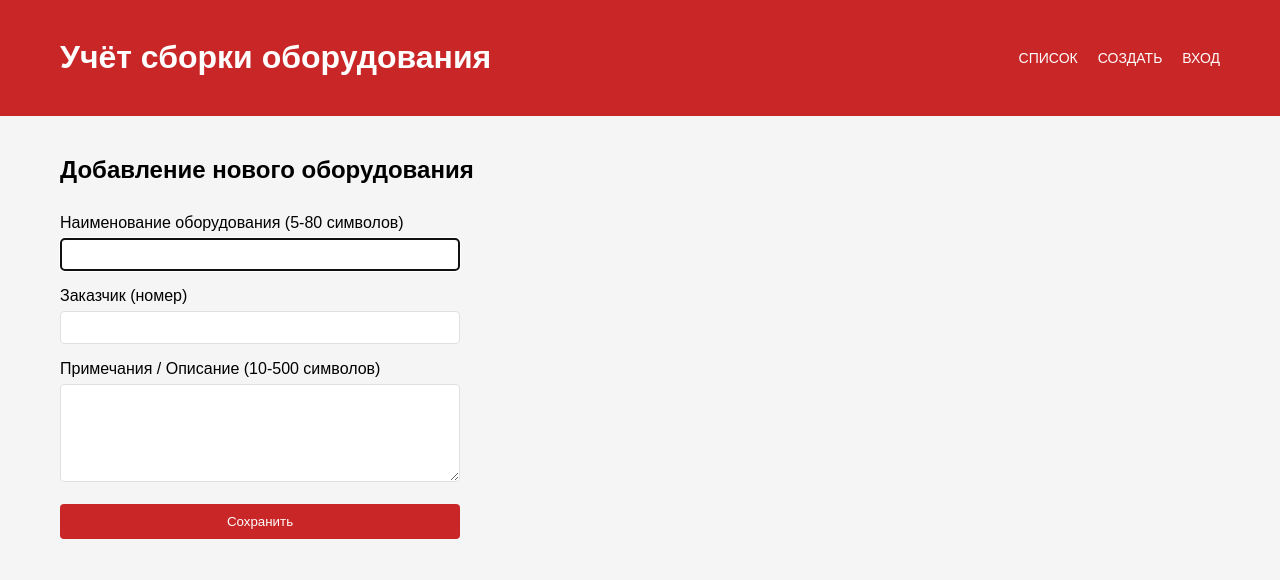
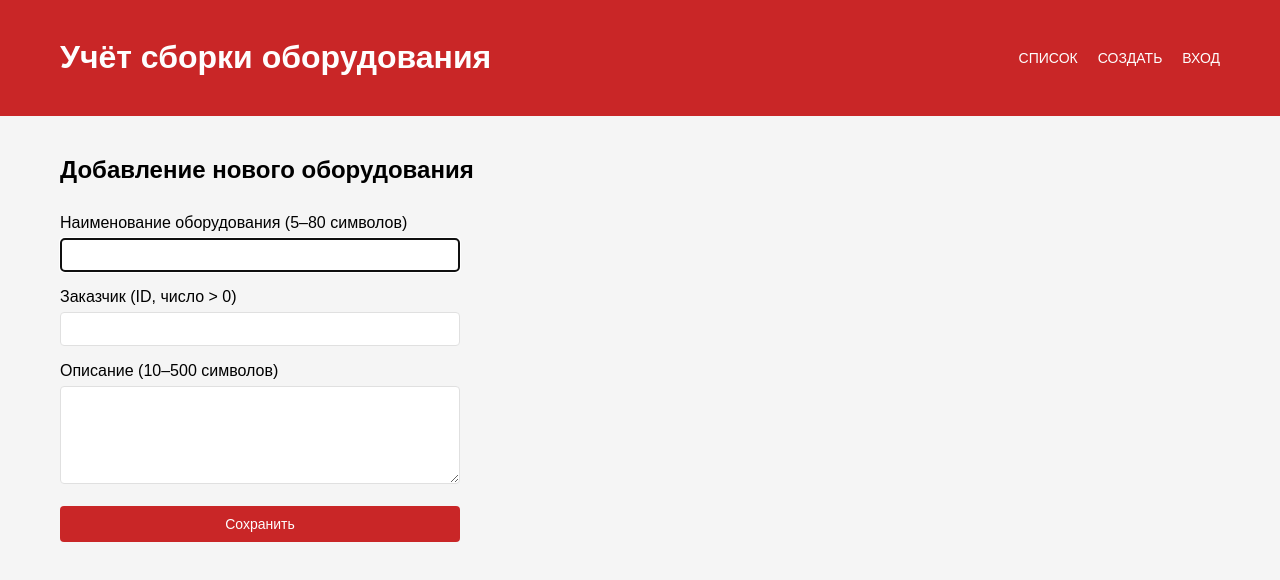
Before and after one commit to Belf-Befa/Gimazetdinova-K-R, a Vue app in the folder frontend/: page /new in a window 1280 px wide. Shown: the top 580 px of the page. Built offline with nearby package versions, Linux system fonts and the light colour scheme.

Commit message:
ЛР5: форма и список в памяти

```diff
--- a/frontend/src/pages/TicketNew.vue
+++ b/frontend/src/pages/TicketNew.vue
@@ -5,51 +5,52 @@ import { addItem } from '../ticketsStore.js'
 
 const router = useRouter()
 
-// Данные формы
-const form = ref({
+// Объект формы
+const newOrder = ref({
   title: '',
   siteId: '',
   description: ''
 })
 
-// Объект для хранения ошибок
+// Объект для ошибок
 const errors = ref({
   title: '',
   siteId: '',
   description: ''
 })
 
-// Функция сохранения
-function onCreate() {
+// Функция отправки формы
+function createOrder() {
+  // Сброс старых ошибок
   errors.value = { title: '', siteId: '', description: '' }
-
   let isValid = true
 
-  // Проверка темы
-  const cleanTitle = form.value.title.trim()
+  // Валидация темы
+  const cleanTitle = newOrder.value.title.trim()
   if (cleanTitle.length < 5 || cleanTitle.length > 80) {
-    errors.value.title = 'Тема: от 5 до 80 символов'
+    errors.value.title = 'Тема должна быть от 5 до 80 символов'
     isValid = false
   }
 
-  // Проверка номера/заказчика
-  if (!form.value.siteId || form.value.siteId <= 0) {
-    errors.value.siteId = 'Номер должен быть больше 0'
+  // Валидация siteId
+  const siteIdNum = Number(newOrder.value.siteId)
+  if (isNaN(siteIdNum) || siteIdNum <= 0 || !Number.isInteger(siteIdNum)) {
+    errors.value.siteId = 'ID должен быть целым числом больше 0'
     isValid = false
   }
 
-  // Проверка описания
-  const cleanDescription = form.value.description.trim()
-  if (cleanDescription.length < 10 || cleanDescription.length > 500) {
-    errors.value.description = 'Описание: от 10 до 500 символов'
+  // Валидация описания
+  const cleanDesc = newOrder.value.description.trim()
+  if (cleanDesc.length < 10 || cleanDesc.length > 500) {
+    errors.value.description = 'Описание должно быть от 10 до 500 символов'
     isValid = false
   }
 
   if (!isValid) return
 
-  addItem(cleanTitle, Number(form.value.siteId), cleanDescription)
+  addItem(cleanTitle, siteIdNum, cleanDesc)
 
-  form.value = { title: '', siteId: '', description: '' }
+  newOrder.value = { title: '', siteId: '', description: '' }
 
   router.push('/')
 }
@@ -59,20 +60,34 @@ function onCreate() {
   <section>
     <h2>Добавление нового оборудования</h2>
 
-    <!-- @submit.prevent не дает странице перезагрузиться -->
-    <form class="form" @submit.prevent="onCreate">
+    <form class="form" @submit.prevent="createOrder">
 
-      <label for="title">Наименование оборудования (5-80 символов)</label>
-      <input id="title" name="title" v-model="form.title" autofocus>
+      <label for="title">Наименование оборудования (5–80 символов)</label>
+      <input
+        id="title"
+        name="title"
+        v-model="newOrder.title"
+        autofocus
+      >
+      <!-- Вывод ошибки под полем -->
       <span class="error" v-if="errors.title">{{ errors.title }}</span>
 
-      <label for="siteId">Заказчик (номер)</label>
-      <!-- .number гарантирует, что в переменную попадет число, а не строка -->
-      <input id="siteId" name="siteId" type="number" v-model.number="form.siteId">
+      <label for="siteId">Заказчик (ID, число > 0)</label>
+      <!-- v-model.number -->
+      <input
+        id="siteId"
+        name="siteId"
+        type="number"
+        v-model.number="newOrder.siteId"
+      >
       <span class="error" v-if="errors.siteId">{{ errors.siteId }}</span>
 
-      <label for="description">Примечания / Описание (10-500 символов)</label>
-      <textarea id="description" name="description" v-model="form.description"></textarea>
+      <label for="description">Описание (10–500 символов)</label>
+      <textarea
+        id="description"
+        name="description"
+        v-model="newOrder.description"
+      ></textarea>
       <span class="error" v-if="errors.description">{{ errors.description }}</span>
 
       <button type="submit">Сохранить</button>
@@ -81,15 +96,51 @@ function onCreate() {
 </template>
 
 <style scoped>
-.form { display: flex; flex-direction: column; max-width: 400px; gap: 6px; }
-.form label { font-weight: 500; margin-top: 10px; }
-.form input, .form textarea { padding: 8px 12px; border: 1px solid #E0E0E0; border-radius: 4px; font-family: inherit; }
-.form textarea { min-height: 80px; resize: vertical; }
-.form button { margin-top: 16px; padding: 10px; background: #C92627; color: #FEFEFE; border: none; border-radius: 4px; cursor: pointer; }
+.form {
+  display: flex;
+  flex-direction: column;
+  max-width: 400px;
+  gap: 6px;
+}
+
+.form label {
+  font-weight: 500;
+  margin-top: 10px;
+}
+
+.form input,
+.form textarea {
+  padding: 8px 12px;
+  border: 1px solid #E0E0E0;
+  border-radius: 4px;
+  font-family: inherit;
+  font-size: 14px;
+}
+
+.form textarea {
+  min-height: 80px;
+  resize: vertical;
+}
+
+.form button {
+  margin-top: 16px;
+  padding: 10px;
+  background: #C92627;
+  color: #FEFEFE;
+  border: none;
+  border-radius: 4px;
+  cursor: pointer;
+  font-size: 14px;
+}
+
+.form button:hover {
+  background: #a81f20;
+}
 
 .error {
-    color: #C92627;
-    font-size: 12px;
-    margin-top: -2px;
+  color: #C92627;
+  font-size: 13px;
+  margin-top: -2px;
+  margin-bottom: 5px;
 }
 </style>
```
